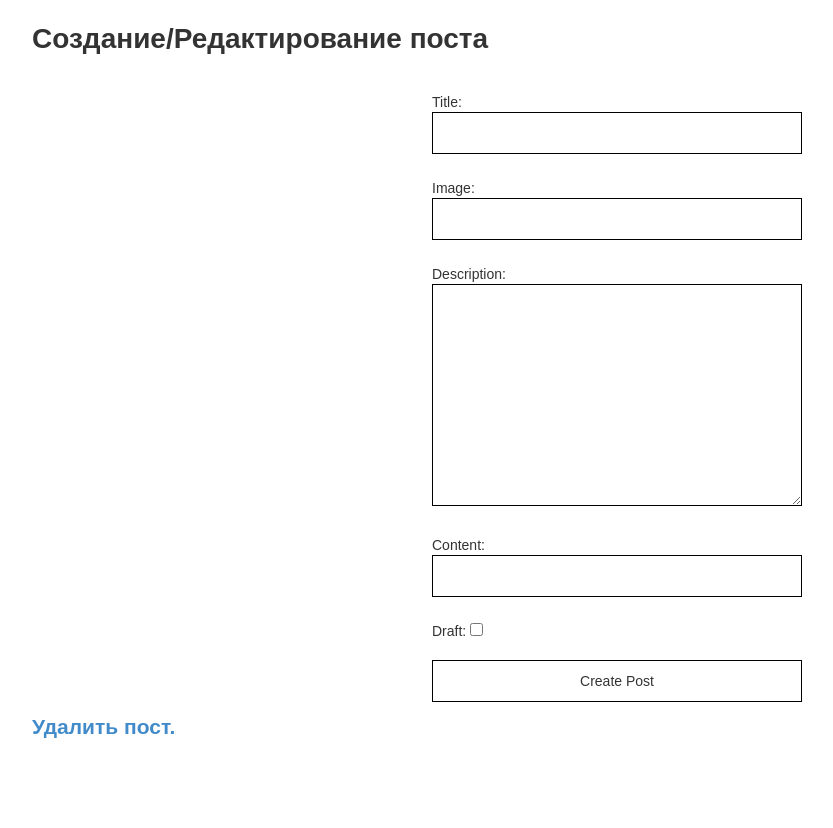
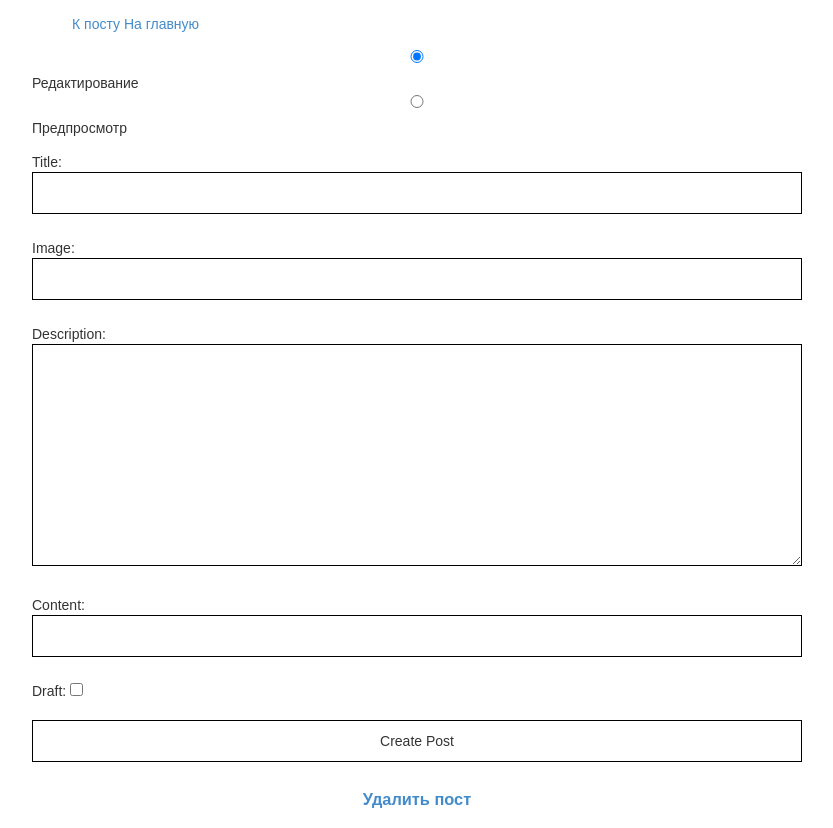
Before and after one commit to BumagniyPacket/django-blog, a Django app: template templates/posts/post_form.html in a window 1280 px wide. Shown: the whole page, without its empty margins (223-1056 px from the left). Before the commit the page ends 738 px from the top, so only its background shows below. Run offline with Django 3.2, Linux system fonts and the light colour scheme; the template is opened without the code that fills it: values that come from a table or form of the project are taken from there, others are empty; some libraries are stand-ins or nearby versions.

Commit message:
редактирование и предпросмотр разделены на отдельные вкладки

```diff
--- a/templates/posts/post_form.html
+++ b/templates/posts/post_form.html
@@ -7,25 +7,55 @@
 {% endblock head_extra %}
 
 {% block content %}
-  <h1>Создание/Редактирование поста</h1>
 
-  <div class="row">
-    <div class="col-md-6">
-      <h3 id='preview-title'></h3>
-      <p id='preview-content'></p>
-    </div>
+<dir class="pathPointers">
+  <a href='{{ instance.get_absolute_url }}'>К посту</a>
+  <a href="{% url 'posts:list' %}">На главную</a>
+</dir>
 
-    <div class="col-md-6">
+<!--<h1>Создание/Редактирование поста</h1>-->
+
+<input id="tab1" type="radio" name="tabs" checked>
+<label class="tabLabel" for="tab1">Редактирование</label>
+
+<input id="tab2" type="radio" name="tabs">
+<label class="tabLabel" for="tab2">Предпросмотр</label>
+
+<section id="content1">
   <form action="" method="post">
     {% csrf_token %}
     {{ form.as_p }}
     <input type="submit" value="Create Post" name="" id="">
   </form>
-    </div>
-  </div>
+</section>
+
+<section id="content2">
+  <h3 id='preview-title'></h3>
+  <p id='preview-content'></p>
+</section>
+
+
+<!--<div class="editor-wrap">-->
+<!--<input type="radio" name="odin" checked="checked" id="tab-editor"/>-->
+<!--<label for="tab-editor">Редактирование</label>-->
+<!--<input type="radio" name="odin" id="tab-preview"/>-->
+<!--<label for="tab-preview">Предпросмотр</label>-->
+<!--<div>-->
+<!--<form action="" method="post">-->
+<!--{% csrf_token %}-->
+
+<!--{{ form.as_p }}-->
+<!--<input type="submit" value="Create Post" name="" id="">-->
+<!--</form>-->
+<!--</div>-->
+<!--<div>-->
+<!--<h3 id='preview-title'></h3>-->
+<!--<p id='preview-content'></p>-->
+<!--</div>-->
+<!--</div>-->
 
 <div class="delete-post">
-    <a href='{{ instance.get_delete_url }}'><h2>Удалить пост.</h2></a>
+  <a class="center" href='{{ instance.get_delete_url }}'><h3>Удалить пост</h3></a>
 </div>
 
 {% endblock content %}
```
Lines whose indentation alone changed are shown as unchanged.
